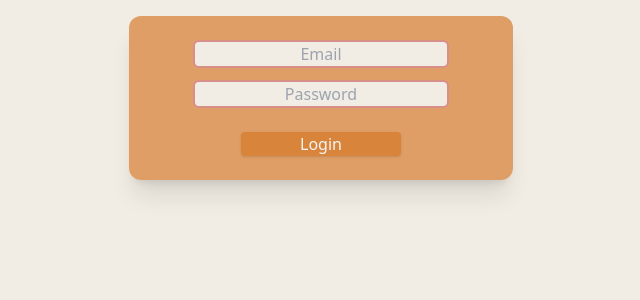
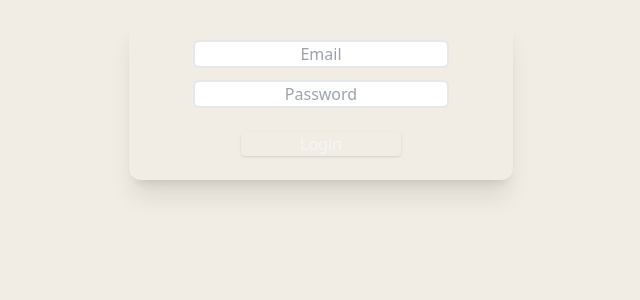
Before and after one commit to ekke020/Demo, a React (Create React App) app in the folder demo-frontend/: page / in a window 1280 px wide. Shown: the top 300 px of the page, without its empty margins (319-959 px from the left). Built offline with nearby package versions, Linux system fonts and the light colour scheme.

Commit message:
Added icon colors

```diff
--- a/demo-frontend/tailwind.config.js
+++ b/demo-frontend/tailwind.config.js
@@ -3,11 +3,13 @@ module.exports = {
   theme: {
     extend: {
       colors: {
-        'warm-black': '#363440',
-        'warm-white': '#F2EDE4',
-        'warm-orange': '#D9843B',
-        'warm-beige': '#F2D1B3',
-        'warm-pink': '#D98F89',
+        'nav-icon-hover': '#B6B6B6',
+        'dark-text': '#363440',
+        'error-text': '#E65232',
+        'first-background': '#F2EDE4',
+        'second-background': '#D9843B',
+        'first-foreground': '#F2D1B3',
+        'second-foreground': '#D98F89',
       },
     },
   },
```
